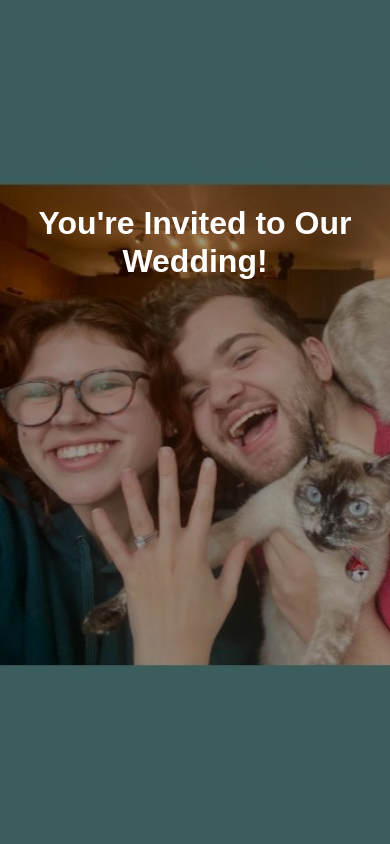
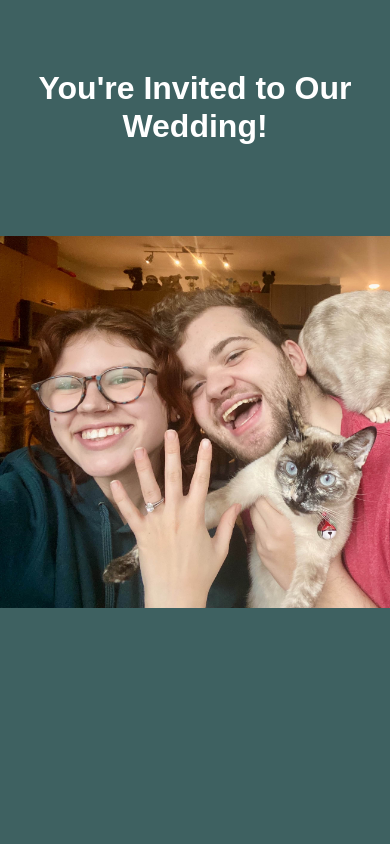
Before and after one commit to GrantPerkins/KyleeAndGrantWedding, a React (Create React App) app: page / in a window 390 px wide. Shown: the top 844 px of the page. Built offline with nearby package versions, Linux system fonts and the light colour scheme.

Commit message:
final css

```diff
--- a/src/HeroSection.css
+++ b/src/HeroSection.css
@@ -18,7 +18,7 @@
   left: 0;
   width: 100%;
   height: 100%;
-  background-color: rgba(0,0,0,0.4);
+  background-color: rgba(0,0,0,0);
 }
 
 .hero-text-wrapper {
@@ -35,12 +35,22 @@
   line-height: 1.2;
 }
 
-/* Mobile-specific background */
+/* Mobile-specific styles */
 @media (max-width: 768px) {
   .hero-container {
+    background-color: #3e6161; /* fallback background */
     background-image: url('./pups_mobile.jpg');
-    background-size: cover; /* fills container completely */
-    background-position: center top; /* adjust so important part is visible */
-    background-attachment: scroll; /* fixed doesn’t work well on mobile */
+    background-size: 100% auto; /* full width */
+    background-position: center; /* center vertically */
+    background-repeat: no-repeat;
+    background-attachment: scroll;
+  }
+
+  .hero-overlay {
+    display: none; /* remove dark overlay on mobile */
+  }
+
+  .hero-text-wrapper {
+    margin-top: 5vh; /* move text near the top */
   }
 }
```
Also changed, not shown: src/pups_mobile.jpg.
